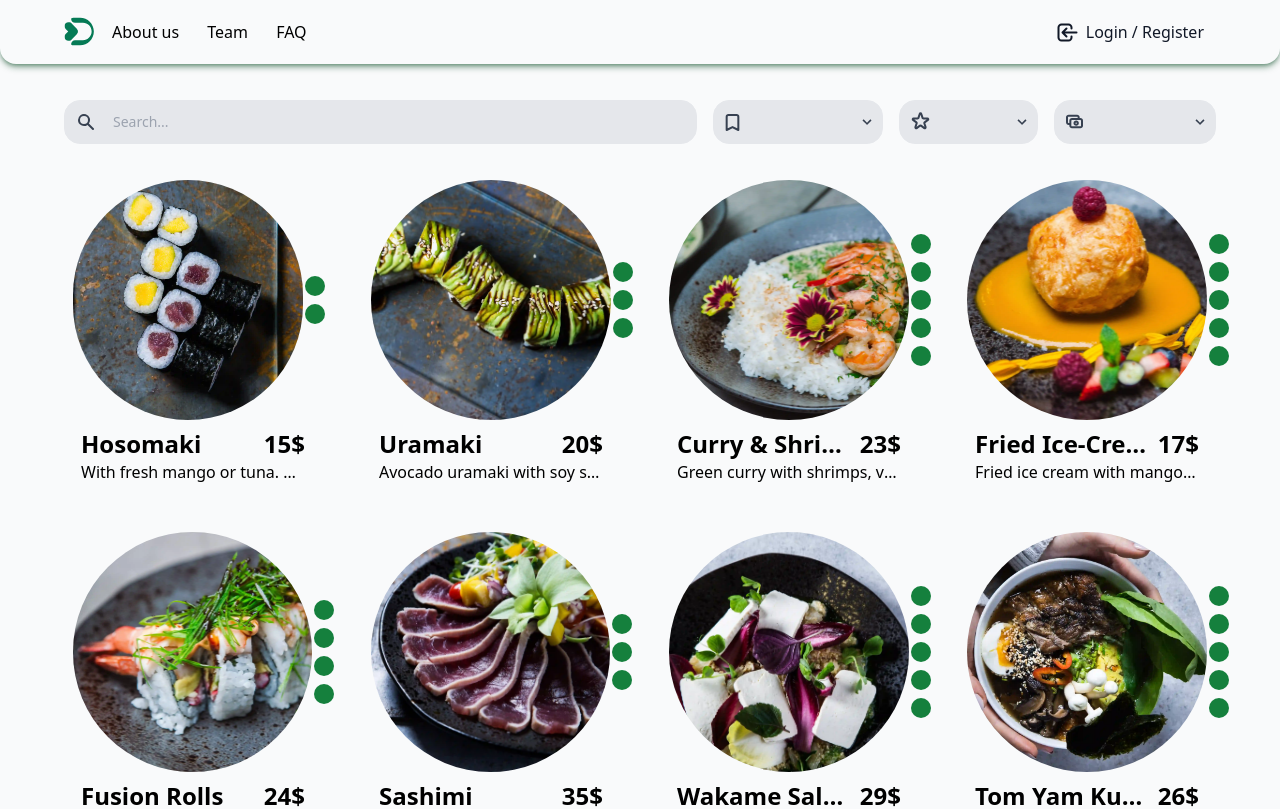
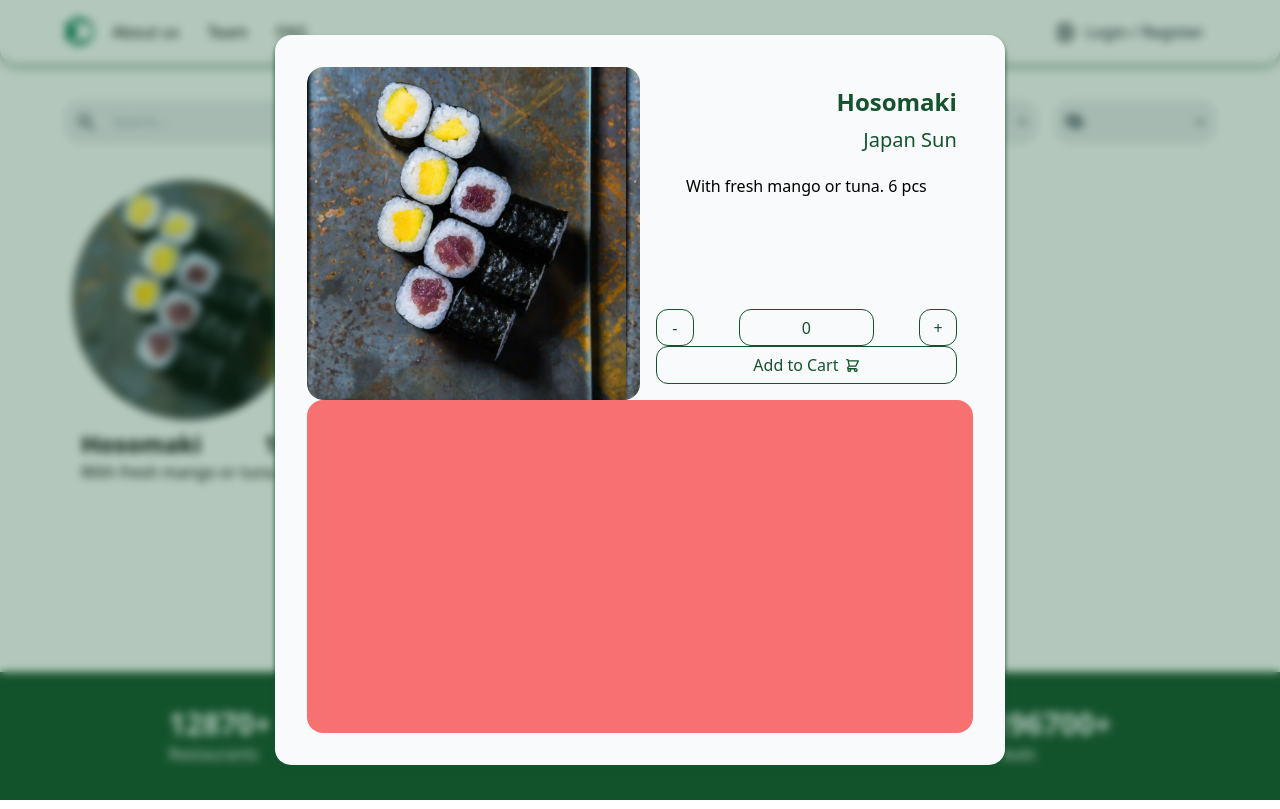
Before and after one commit to LessJakub/Salver, an Angular app in the folder Client/: page /search-page in a window 1280 px wide. Shown: the top 809 px of the page. Built offline with nearby package versions, Linux system fonts and the light colour scheme.

Commit message:
Dish overlay prototype without grading and reviews.

```diff
--- a/Client/src/app/app.module.ts
+++ b/Client/src/app/app.module.ts
@@ -10,11 +10,12 @@ import { NavMenuComponent } from './nav-menu/nav-menu.component';
 import { LandingPageComponent } from './landing-page/landing-page.component';
 import { FooterComponent } from './footer/footer.component';
 import { PageNotFoundComponent } from './page-not-found/page-not-found.component';
-import { LoginOverlayComponent } from './login-overlay/login-overlay.component';
+import { LoginOverlayComponent } from './overlays/login-overlay/login-overlay.component';
 import { SearchPageComponent } from './search-page/search-page.component';
 import { SearchTileComponent } from './search-page/search-tile/search-tile.component';
 import { SearchBarComponent } from './search-page/search-bar/search-bar.component';
 import { UserActivityComponent } from './user-activity/user-activity.component';
+import { DishOverlayComponent } from './overlays/dish-overlay/dish-overlay.component';
 
 @NgModule({
   declarations: [
@@ -27,7 +28,8 @@ import { UserActivityComponent } from './user-activity/user-activity.component';
     SearchPageComponent,
     SearchTileComponent,
     SearchBarComponent,
-    UserActivityComponent
+    UserActivityComponent,
+    DishOverlayComponent
   ],
   imports: [
     BrowserModule,
--- a/Client/src/app/models/Dish.ts
+++ b/Client/src/app/models/Dish.ts
@@ -4,4 +4,5 @@ export interface Dish {
     grade: number;
     description: string;
     price: number;
+    restaurant: string;
 }
--- a/Client/src/app/nav-menu/nav-menu.component.ts
+++ b/Client/src/app/nav-menu/nav-menu.component.ts
@@ -1,5 +1,5 @@
 import { Component } from '@angular/core';
-import { LoginOverlayComponent } from '../login-overlay/login-overlay.component';
+import { LoginOverlayComponent } from '../overlays/login-overlay/login-overlay.component';
 import { AccountService } from '../services/account-service.service';
 
 @Component({
--- /dev/null
+++ b/Client/src/app/overlays/dish-overlay/dish-overlay.component.html
@@ -0,0 +1,87 @@
+<div class="absolute top-0 left-0 h-screen w-screen flex items-center justify-center py-4 backdrop-blur-sm bg-green-900/30 z-10">
+    <div class="aspect-square h-[95%] bg-gray-50 rounded-2xl shadow-md shadow-green-900 border-1 border-green-900">
+
+        <div class="p-8 2xl:p-16 w-full h-full">
+
+            <!-- Upper half content -->
+            <div class="flex h-1/2 w-full rounded-2xl overflow-hidden">
+                <!-- Left half width content -->
+                <div class="w-1/2 h-full rounded-2xl overflow-hidden flex overflow-x-scroll snap-x snap-mandatory">
+                    <img class="mx-auto w-fit h-auto object-cover snap-start snap-always" src={{model.imageURL}}>
+                    <img class="mx-auto w-fit h-auto object-cover snap-start snap-always" src={{model.imageURL}}>
+                    <img class="mx-auto w-fit h-auto object-cover snap-start snap-always" src={{model.imageURL}}>
+                </div>
+
+                <!-- Right half width content -->
+                <div class="w-1/2 h-full">
+
+                    <div class="w-full h-full p-4">
+
+                        <div class="w-full h-1/4 overflow-hidden">
+                            <div class="w-full h-1/2 overflow-scroll content-center text-right">
+                                <p class="text-2xl font-bold break-words text-green-900">{{model.name}}</p>
+                            </div>
+
+                            <div class="w-full h-1/2  overflow-scroll content-center text-right">
+                                <p class="text-xl font-thin break-words text-green-900">{{model.restaurant}}</p>
+                            </div>
+                        </div>
+
+                        <div class="w-full h-2/4 overflow-scroll py-4 text-center">
+                            <p class="text-base font-light break-words">{{model.description}}</p>
+                        </div>
+
+                        <div class="w-full h-1/4 flex-col gap-10">
+
+                            <div class="w-full h-1/2 flex gap-4">
+                                <div class="w-1/4 h-full justify-start flex">
+                                    <button (click)="decrementCount()" class="h-full aspect-square border text-md font-medium rounded-xl text-green-900 bg-gray-50 hover:bg-green-900 hover:text-gray-50 border-green-900">
+                                        -
+                                    </button>
+                                </div>
+
+                                <div class="w-2/4 h-full justify-center flex">
+                                    <button class="h-full w-full border text-md font-medium rounded-xl text-green-900 bg-gray-50 hover:bg-green-900 hover:text-gray-50 border-green-900">
+                                        {{orderCount}}
+                                    </button>
+                                </div>
+
+                                <div class="w-1/4 h-full justify-end flex">
+                                    <button (click)="incrementCount()" class="h-full aspect-square border text-md font-medium rounded-xl text-green-900 bg-gray-50 hover:bg-green-900 hover:text-gray-50 border-green-900">
+                                        +
+                                    </button>
+                                </div>
+                            </div>
+
+                            <div class="w-full h-1/2 flex">
+                                <div class="w-full h-full justify-center flex">
+                                    <button class="flex justify-center group items-center gap-x-2 h-full w-full border text-md font-medium rounded-xl text-green-900 bg-gray-50 hover:bg-green-900 hover:text-gray-50 border-green-900">
+                                        Add to Cart
+
+                                        <svg class="stroke-green-900 group-hover:stroke-gray-50" width="13" height="13" viewBox="0 0 20 20" fill="none" xmlns="http://www.w3.org/2000/svg">
+                                            <path d="M1 1H3L3.4 3M3.4 3H19L15 11H5M3.4 3L5 11M5 11L2.707 13.293C2.077 13.923 2.523 15 3.414 15H15M15 15C14.4696 15 13.9609 15.2107 13.5858 15.5858C13.2107 15.9609 13 16.4696 13 17C13 17.5304 13.2107 18.0391 13.5858 18.4142C13.9609 18.7893 14.4696 19 15 19C15.5304 19 16.0391 18.7893 16.4142 18.4142C16.7893 18.0391 17 17.5304 17 17C17 16.4696 16.7893 15.9609 16.4142 15.5858C16.0391 15.2107 15.5304 15 15 15ZM7 17C7 17.5304 6.78929 18.0391 6.41421 18.4142C6.03914 18.7893 5.53043 19 5 19C4.46957 19 3.96086 18.7893 3.58579 18.4142C3.21071 18.0391 3 17.5304 3 17C3 16.4696 3.21071 15.9609 3.58579 15.5858C3.96086 15.2107 4.46957 15 5 15C5.53043 15 6.03914 15.2107 6.41421 15.5858C6.78929 15.9609 7 16.4696 7 17Z" stroke="" stroke-width="2" stroke-linecap="round" stroke-linejoin="round"/>
+                                            </svg>
+
+                                    </button>
+                                </div>
+                            </div>
+
+                        </div>
+
+                    </div>
+
+                </div>
+            </div>
+
+            <!-- Bottom half content -->
+            <div class="h-1/2 bg-red-400 rounded-2xl overflow-hidden">
+
+            </div>
+
+
+        </div>
+
+
+    </div>
+
+</div>
--- /dev/null
+++ b/Client/src/app/overlays/dish-overlay/dish-overlay.component.ts
@@ -0,0 +1,26 @@
+import { Component, Input, OnInit } from '@angular/core';
+import { Dish } from 'src/app/models/Dish';
+
+@Component({
+  selector: 'app-dish-overlay',
+  templateUrl: './dish-overlay.component.html'
+})
+export class DishOverlayComponent implements OnInit {
+
+    @Input() model: Dish;
+
+    orderCount: number = 0;
+
+    constructor() {}
+    ngOnInit(): void {}
+
+    incrementCount() {
+        this.orderCount += 1;
+    }
+
+    decrementCount() {
+        if (this.orderCount - 1 >= 0) {
+            this.orderCount -= 1;
+        }
+    }
+}
--- a/Client/src/app/search-page/search-page.component.html
+++ b/Client/src/app/search-page/search-page.component.html
@@ -8,14 +8,9 @@
     <div class="min-w-full min-h-full pb-16">
         <div class="grid grid-cols-1 md:grid-cols-3 lg:grid-cols-4 2xl:grid-cols-6 gap-2 md:gap-5 lg:gap-10 w-full justify-items-center">
             <ng-container *ngFor="let dish of filteredSearchResults">
-                <app-search-tile
-                    [name]="dish.name"
-                    [price]="dish.price"
-                    [grade]="dish.grade"
-                    [imageURL]="dish.imageURL"
-                    [description]="dish.description"
-                >
-                </app-search-tile>
+
+                <app-search-tile [model]="dish"></app-search-tile>
+
             </ng-container>
         </div>
     </div>
--- a/Client/src/app/search-page/search-page.component.ts
+++ b/Client/src/app/search-page/search-page.component.ts
@@ -16,14 +16,14 @@ export class SearchPageComponent implements OnInit {
     filteredSearchResults: any[];
 
     dishSearchResults: Dish[] = [
-        {name:"Hosomaki", imageURL:"/assets/images/3W2A0606@0.5x.webp", grade:2, description:"With fresh mango or tuna. 6 pcs",price:15},
-        {name:"Uramaki",  imageURL:"/assets/images/3W2A0699@0.5x.webp", grade:3, description:"Avocado uramaki with soy sauce.", price:20},
-        {name:"Curry & Shrimps", imageURL:"/assets/images/W2A6423@0.5x.webp",  grade:5, description:"Green curry with shrimps, vegetables and jasmin rice", price:23},
-        {name:"Fried Ice-Cream", imageURL:"/assets/images/W2A6500@0.5x.webp", grade:5, description:"Fried ice cream with mango pulp", price:17},
-        {name:"Fusion Rolls", imageURL:"/assets/images/W2A6389@0.5x.webp", grade:4, description:"Salmon marinated in togarashi, avocado, mango sauce, micro greens", price:24},
-        {name:"Sashimi", imageURL:"/assets/images/3W2A0746@0.5x.webp", grade:3, description:"Salmon, tuna, butterfish, 12 pcs", price:35},
-        {name:"Wakame Salad", imageURL:"/assets/images/3W2A0956@0.5x.webp", grade:5, description:"Seaweed, sesame seeds, cucumber, rice vinegar", price:29},
-        {name:"Tom Yam Kung ", imageURL:"/assets/images/3W2A0925@0.5x.webp", grade:5, description:"Thai soup with shrimps, coconut milk and vegetables", price:26},
+        {name:"Hosomaki", imageURL:"/assets/images/3W2A0606@0.5x.webp", grade:2, description:"With fresh mango or tuna. 6 pcs",price:15, restaurant: "Japan Sun"},
+        // {name:"Uramaki",  imageURL:"/assets/images/3W2A0699@0.5x.webp", grade:3, description:"Avocado uramaki with soy sauce.", price:20, restaurant: "Japan Sun"},
+        // {name:"Curry & Shrimps", imageURL:"/assets/images/W2A6423@0.5x.webp",  grade:5, description:"Green curry with shrimps, vegetables and jasmin rice", price:23, restaurant: "Japan Sun"},
+        // {name:"Fried Ice-Cream", imageURL:"/assets/images/W2A6500@0.5x.webp", grade:5, description:"Fried ice cream with mango pulp", price:17,restaurant: "Japan Sun"},
+        // {name:"Fusion Rolls", imageURL:"/assets/images/W2A6389@0.5x.webp", grade:4, description:"Salmon marinated in togarashi, avocado, mango sauce, micro greens", price:24, restaurant: "Japan Sun"},
+        // {name:"Sashimi", imageURL:"/assets/images/3W2A0746@0.5x.webp", grade:3, description:"Salmon, tuna, butterfish, 12 pcs", price:35, restaurant: "Japan Sun"},
+        // {name:"Wakame Salad", imageURL:"/assets/images/3W2A0956@0.5x.webp", grade:5, description:"Seaweed, sesame seeds, cucumber, rice vinegar", price:29, restaurant: "Japan Sun"},
+        // {name:"Tom Yam Kung ", imageURL:"/assets/images/3W2A0925@0.5x.webp", grade:5, description:"Thai soup with shrimps, coconut milk and vegetables", price:26, restaurant: "Japan Sun"},
     ]
 
     constructor() {}
--- a/Client/src/app/search-page/search-tile/search-tile.component.ts
+++ b/Client/src/app/search-page/search-tile/search-tile.component.ts
@@ -1,15 +1,19 @@
 import { Component, Input } from '@angular/core';
+import { Dish } from 'src/app/models/Dish';
+import { DishOverlayComponent } from 'src/app/overlays/dish-overlay/dish-overlay.component';
 
 @Component({
   selector: 'app-search-tile',
   template: `
 
+    <app-dish-overlay *ngIf="(showOverlay) == true" [model]="model"></app-dish-overlay>
+
     <div class="flex w-fit h-fit justify-center items-center content-center flex-col cursor-pointer group">
 
         <div class="flex h-60 w-60">
-            <img class="mx-auto w-fit h-auto object-cover rounded-full group-hover:drop-shadow-lg group-hover:saturate-200 transition" src={{imageURL}}>
+            <img class="mx-auto w-fit h-auto object-cover rounded-full group-hover:drop-shadow-lg group-hover:saturate-200 transition" src={{model.imageURL}}>
             <div class="grid grid-cols-1 gap-2 h-full justify-center content-center px-0.5">
-                <ng-container *ngFor="let _ of [].constructor(grade); let i = index">
+                <ng-container *ngFor="let _ of [].constructor(model.grade); let i = index">
                     <div class="w-5 h-5 bg-green-700 rounded-full group-hover:drop-shadow-lg group-hover:saturate-200 transition"></div>
                 </ng-container>
             </div>
@@ -17,10 +21,10 @@ import { Component, Input } from '@angular/core';
 
         <div class="p-2 items-center content-center justify-center text-center w-60">
             <div class="w-full justify-between flex gap-2">
-                <p class="text-2xl font-bold truncate">{{name}}</p>
-                <p class="text-2xl font-bold">{{price}}{{currencySymbol}}</p>
+                <p class="text-2xl font-bold truncate">{{model.name}}</p>
+                <p class="text-2xl font-bold">{{model.price}}{{currencySymbol}}</p>
             </div>
-            <p class="text-md font-normal truncate">{{description}}</p>
+            <p class="text-md font-normal truncate">{{model.description}}</p>
         </div>
 
     </div>
@@ -28,15 +32,13 @@ import { Component, Input } from '@angular/core';
   `})
 export class SearchTileComponent {
 
-    @Input() imageURL: string;
-    @Input() name: string;
-    @Input() description: string;
-    @Input() grade: number;
-    @Input() price: number;
+    @Input() model: Dish;
+
+    showOverlay: boolean = true;
 
     currencySymbol: string = "$"
 
-    constructor() { }
+    constructor() {}
 
 
 }
```
Also changed, not shown: Client/src/app/overlays/login-overlay/login-overlay.component.ts (renamed from Client/src/app/login-overlay/login-overlay.component.ts, +3 -4 lines), Client/src/app/login-overlay/login-overlay.component.css (deleted), Client/src/app/overlays/login-overlay/login-overlay.component.html (renamed from Client/src/app/login-overlay/login-overlay.component.html), 2 other files (tests, documents, lock files or other folders).
